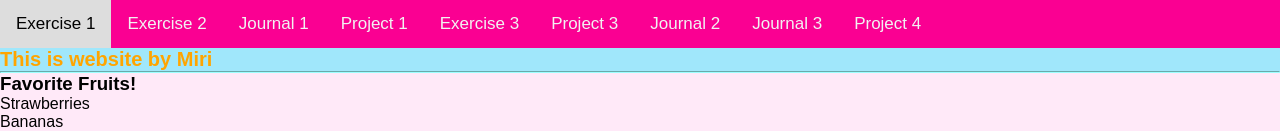
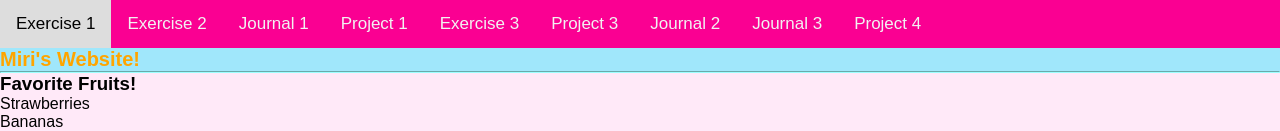
Before and after one commit to mhorowitz9/web-class, a plain HTML site: page index.html in a window 1280 px wide. Shown: the top 131 px of the page. Drawn offline with Linux system fonts and the light colour scheme.

Commit message:
Update index.html

```diff
--- a/index.html
+++ b/index.html
@@ -22,9 +22,7 @@
                 </div>
 
 
-
-
-                <p class ="orangeblue" id="highlight"> This is website by Miri</p>
+                <p class ="orangeblue" id="highlight"> Miri's Website!</p>
                 <hr>
 
                 <ul>
```
